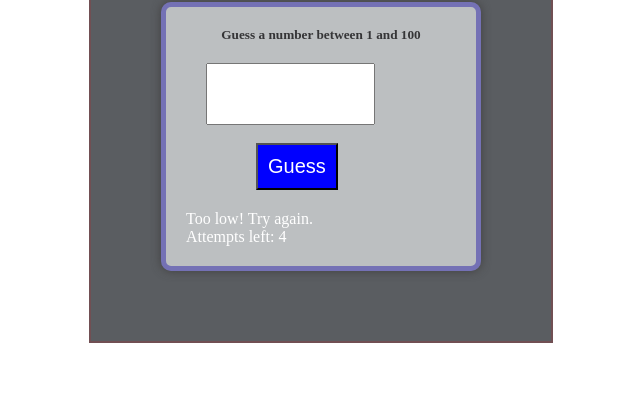
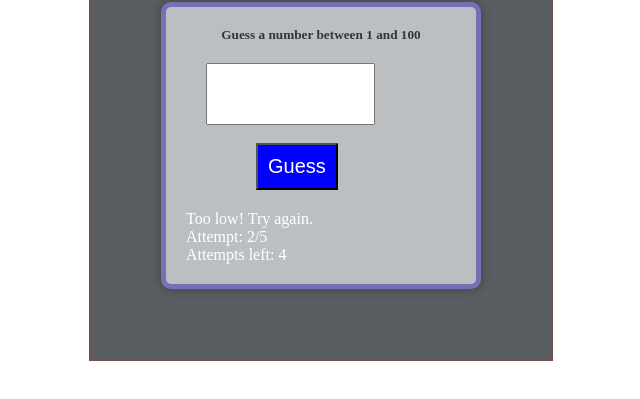
Before and after one commit to decargar/Guess_Game, a plain HTML site: page index.html in a window 1280 px wide. Both pictures are taken after a click on the button "Guess". Shown: the part 137-536 px from the top of the page, without its empty margins (231-871 px from the left). Drawn offline with Linux system fonts and the light colour scheme.

Commit message:
added number of attempt left

```diff
--- a/index.html
+++ b/index.html
@@ -16,6 +16,7 @@
             <input type="number" id="userGuess" min="1" max="100"><br><br>
             <button onclick="makeGuess()">Guess</button>
             <p id="message"></p>
+            <p>Attempt: <span id="guessCount">1</span>/5</p>
             <p id="attemptsLeft"></p>
         </div>
     </div>
--- a/script.js
+++ b/script.js
@@ -1,11 +1,12 @@
 let randomNumber = Math.floor(Math.random() * 100) + 1;
 let attempts = 5;
+let currentAttempt = 1;
 
 function makeGuess() {
     let userGuess = document.getElementById('userGuess').value;
     let message = '';
 
-    if (attempts > 1) {
+    if (currentAttempt <= 5) {
         if (userGuess == randomNumber) {
             message = 'Congratulations! You guessed the right number!';
             attempts = 0; // End the game
@@ -16,16 +17,17 @@ function makeGuess() {
             message = 'Too low! Try again.';
             attempts--;
         }
-    } else {
-        if (userGuess == randomNumber) {
-            message = 'Congratulations! You guessed the right number!';
-        } else {
-            message = `Sorry, you've used all your attempts. The correct number was ${randomNumber}.`;
-        }
+
+        currentAttempt++;
+    }
+
+    if (currentAttempt > 5 && userGuess != randomNumber) {
+        message = `Sorry, you've used all your attempts. The correct number was ${randomNumber}.`;
         attempts = 0; // End the game
     }
 
     document.getElementById('message').innerText = message;
+    document.getElementById('guessCount').innerText = currentAttempt > 5 ? 5 : currentAttempt;
     document.getElementById('attemptsLeft').innerText = `Attempts left: ${attempts}`;
 
     if (attempts == 0) {
```
